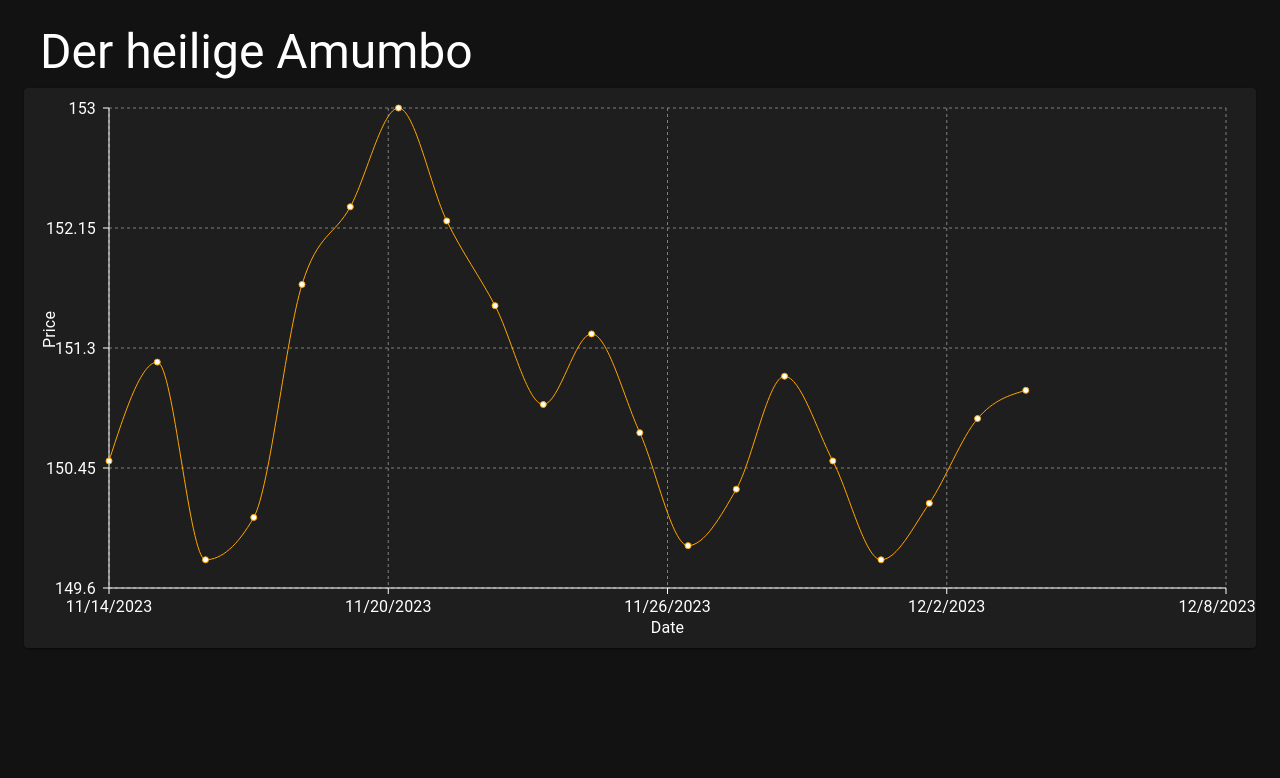
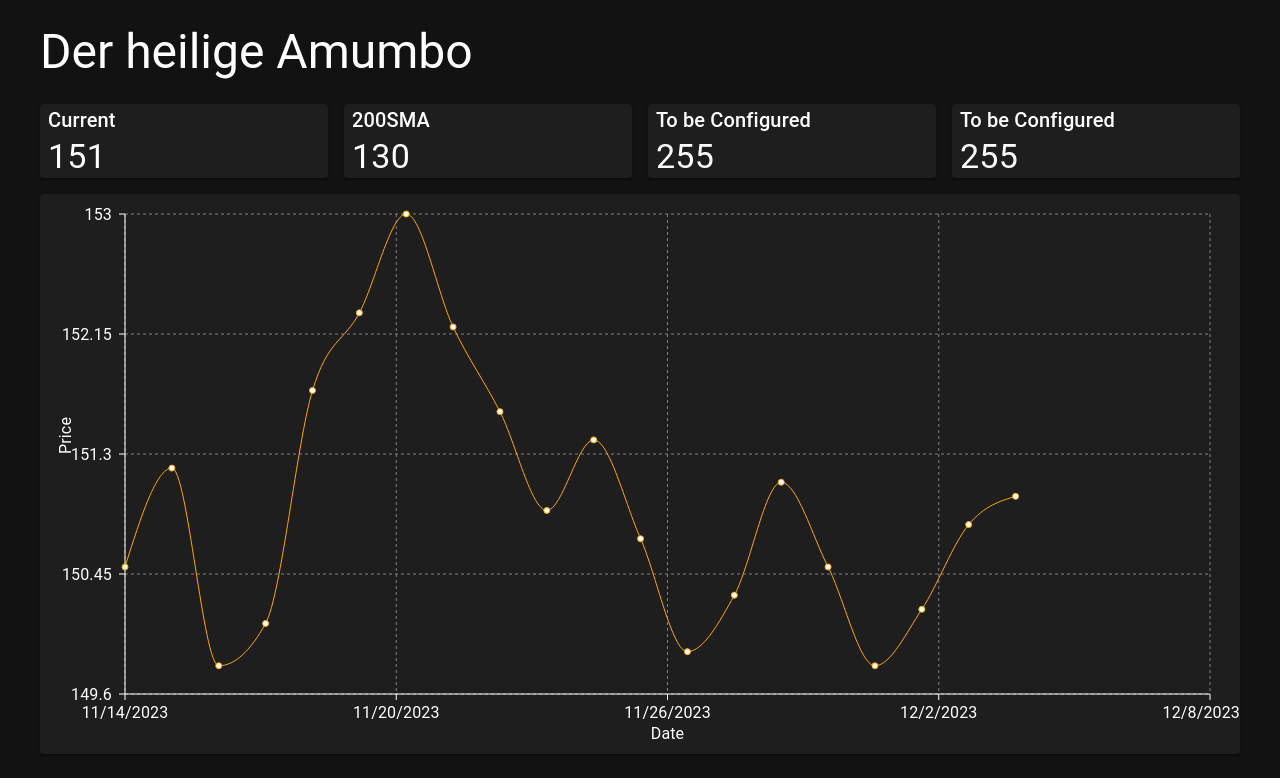
Before and after one commit to smn-t/smn-t.github.io, a React (Create React App) app: page / in a window 1280 px wide. Shown: the top 778 px of the page. Built offline with nearby package versions, Linux system fonts and the light colour scheme.

Commit message:
Improve dashboard

```diff
--- a/src/dashboards/MainDashboard.js
+++ b/src/dashboards/MainDashboard.js
@@ -48,11 +48,37 @@ const MainDashboard = () => {
                 <Typography variant="h3" paddingTop={3} paddingBottom={1} paddingInline={2}>
                     Der heilige Amumbo
                 </Typography>
-                    <Grid item xs={12} md={8}>
+                <Grid container spacing={2} padding={2}>
+                    <Grid item xs={12} sm={6} md={3}>
                         <Paper >
-                            <LineChart data={reformatedData} targetWeight={targetWeight} />
+                            <Typography variant="h6" paddingInline={1}>Current</Typography>
+                            <Typography variant="h4" paddingInline={1}>{151}</Typography>
                         </Paper>
                     </Grid>
+                    <Grid item xs={12} sm={6} md={3}>
+                        <Paper >
+                            <Typography variant="h6" paddingInline={1}>200SMA</Typography>
+                            <Typography variant="h4" paddingInline={1}>{130}</Typography>
+                        </Paper>
+                    </Grid>
+                    <Grid item xs={12} sm={6} md={3}>
+                        <Paper >
+                            <Typography variant="h6" paddingInline={1}>To be Configured</Typography>
+                            <Typography variant="h4" paddingInline={1}>{255}</Typography>
+                        </Paper>
+                    </Grid>
+                    <Grid item xs={12} sm={6} md={3}>
+                        <Paper >
+                            <Typography variant="h6" paddingInline={1}>To be Configured</Typography>
+                            <Typography variant="h4" paddingInline={1}>{255}</Typography>
+                        </Paper>
+                    </Grid>
+                    <Grid item xs={12} md={12}>
+                        <Paper >
+                            <LineChart data={reformatedData} />
+                        </Paper>
+                    </Grid>
+                </Grid>
             </Container>
         </ThemeProvider>
     );
```
